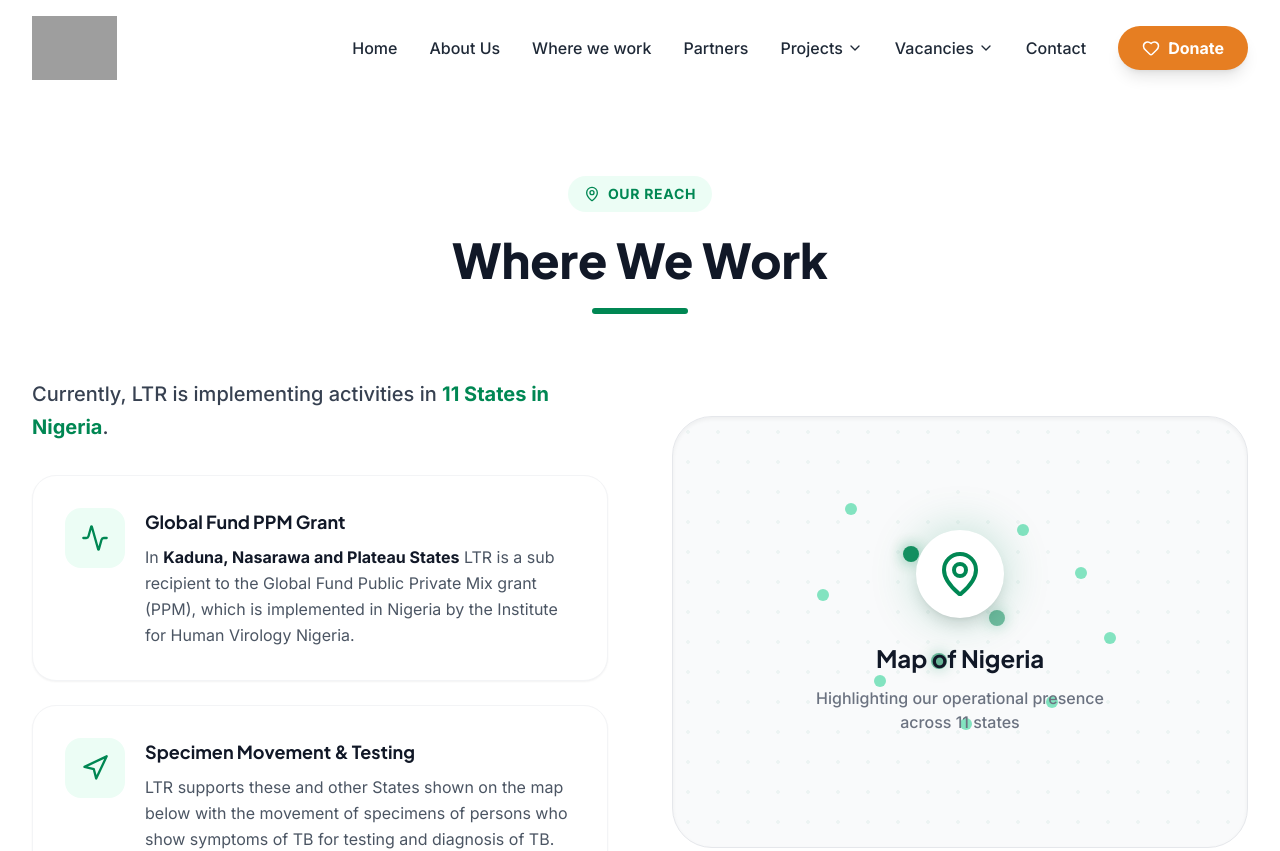
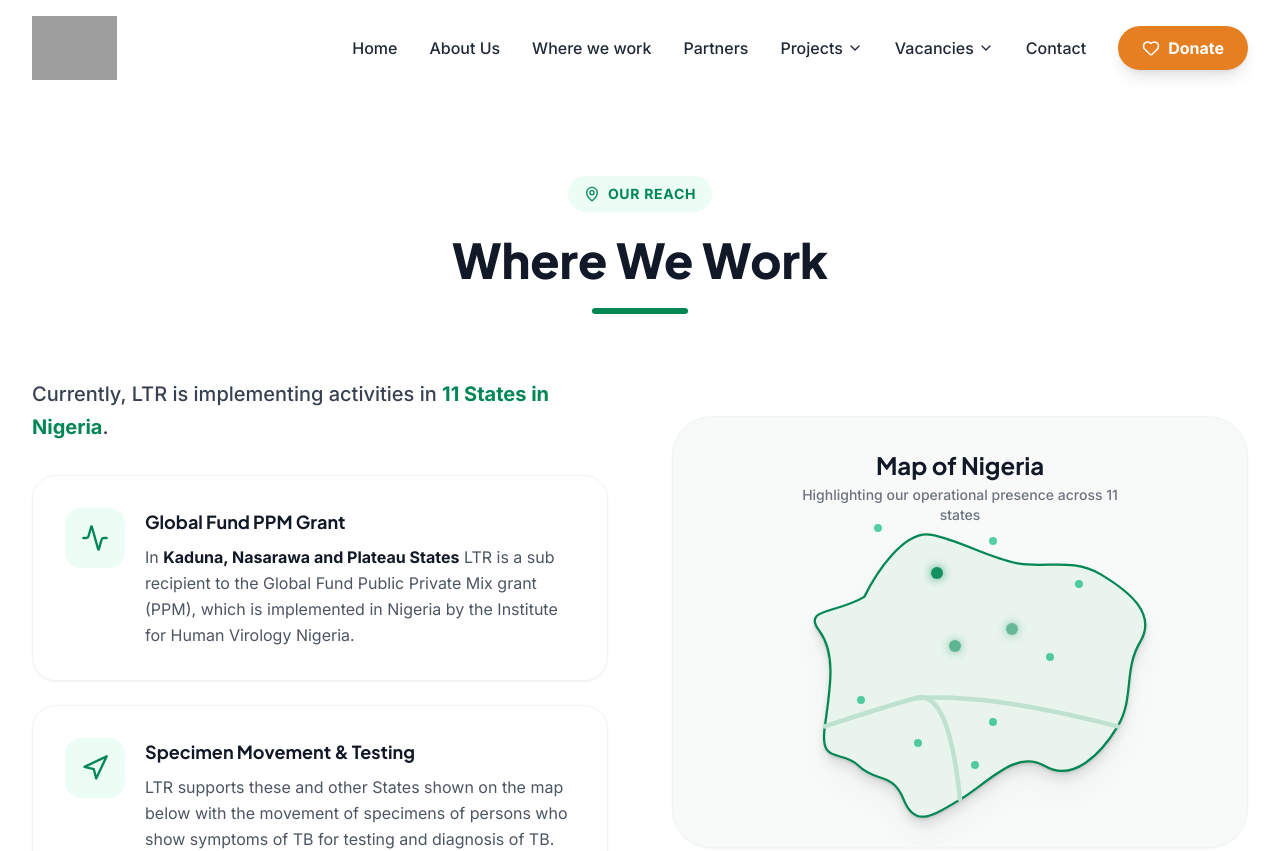
Before and after one commit to tracerootng/LTR, a React (Vite) app: page /where-we-work in a window 1280 px wide. Shown: the top 851 px of the page. Built offline with nearby package versions, Linux system fonts and the light colour scheme; grey boxes are pictures that could not be loaded.

Commit message:
Update Where We Work map to SVG of Nigeria

```diff
--- /dev/null
+++ b/components/NigeriaMapSVG.tsx
@@ -0,0 +1,26 @@
+import React from 'react';
+
+const NigeriaMapSVG: React.FC<{ className?: string }> = ({ className }) => {
+    return (
+        <svg
+            viewBox="0 0 800 650"
+            fill="none"
+            xmlns="http://www.w3.org/2000/svg"
+            className={className}
+        >
+            {/* Outline of Nigeria - Simplified Path for placeholder replacing abstract map */}
+            <path d="M 230,220 C 250,180 300,100 350,110 C 400,120 450,150 500,160 C 550,170 600,150 650,180 C 700,210 750,250 720,300 C 690,350 710,400 680,450 C 650,500 600,550 550,520 C 500,490 450,550 400,580 C 350,610 320,630 300,580 C 280,530 250,550 220,520 C 190,490 150,520 160,450 C 170,380 180,320 150,280 C 120,240 180,250 230,220 Z"
+                fill="#E8F4EC"
+                stroke="#008753"
+                strokeWidth="4"
+                className="drop-shadow-md transition-all duration-300 hover:fill-[#d1e8da]"
+            />
+
+            {/* River divisions roughly representing Niger and Benue */}
+            <path d="M 160,450 Q 250,420 320,400 Q 380,380 400,580" stroke="#bfe1cf" strokeWidth="8" strokeLinecap="round" fill="none" />
+            <path d="M 320,400 Q 450,390 680,450" stroke="#bfe1cf" strokeWidth="8" strokeLinecap="round" fill="none" />
+        </svg>
+    );
+};
+
+export default NigeriaMapSVG;
--- a/components/WhereWeWork.tsx
+++ b/components/WhereWeWork.tsx
@@ -1,6 +1,7 @@
 import React from 'react';
 import { motion } from 'framer-motion';
 import { MapPin, Activity, Navigation } from 'lucide-react';
+import NigeriaMapSVG from './NigeriaMapSVG';
 
 const WhereWeWork: React.FC = () => {
   return (
@@ -89,48 +90,45 @@ const WhereWeWork: React.FC = () => {
             className="relative"
           >
             {/* Map Visualization Container */}
-            <div className="aspect-square md:aspect-[4/3] bg-gray-50 rounded-[2.5rem] overflow-hidden relative border border-gray-200 shadow-inner flex items-center justify-center">
-              {/* Abstract Map Background */}
-              <div className="absolute inset-0 opacity-5" style={{ backgroundImage: 'radial-gradient(#008753 2px, transparent 2px)', backgroundSize: '30px 30px' }}></div>
+            <div className="aspect-square md:aspect-[4/3] bg-[#f8faf9] rounded-[2.5rem] overflow-hidden relative border border-gray-100 shadow-sm flex items-center justify-center">
 
-              <div className="text-center p-8 relative z-10 flex flex-col items-center">
-                <div className="relative mb-6">
-                  <div className="absolute inset-0 bg-[#008753] rounded-full blur-xl opacity-20 animate-pulse"></div>
-                  <div className="bg-white p-5 rounded-full shadow-lg relative">
-                    <MapPin className="w-12 h-12 text-[#008753]" />
-                  </div>
-                </div>
-                <h3 className="text-2xl font-bold text-gray-900 mb-3">Map of Nigeria</h3>
-                <p className="text-gray-500 font-medium max-w-xs">
+              <div className="text-center p-8 absolute top-0 left-0 w-full z-10 flex flex-col items-center pointer-events-none">
+                <h3 className="text-2xl font-bold text-gray-900 mb-1">Map of Nigeria</h3>
+                <p className="text-gray-500 font-medium max-w-xs text-sm">
                   Highlighting our operational presence across 11 states
                 </p>
               </div>
 
-              {/* Decorative map pins representing states */}
-              <div className="absolute top-[30%] left-[40%] group">
-                <div className="w-4 h-4 bg-[#008753] rounded-full shadow-[0_0_15px_rgba(0,135,83,0.6)] animate-pulse"></div>
+              {/* SVG Map of Nigeria */}
+              <div className="w-full h-full p-8 mt-12">
+                <NigeriaMapSVG className="w-full h-full object-contain drop-shadow-xl" />
+              </div>
+
+              {/* Decorative map pins representing states (Adjusted coordinates for SVG) */}
+              <div className="absolute top-[35%] left-[45%] group z-20">
+                <div className="w-3 h-3 bg-[#008753] rounded-full shadow-[0_0_10px_rgba(0,135,83,0.8)] animate-pulse"></div>
                 <div className="absolute -top-8 left-1/2 -translate-x-1/2 bg-gray-900 text-white text-xs py-1 px-2 rounded opacity-0 group-hover:opacity-100 transition-opacity whitespace-nowrap">Kaduna</div>
               </div>
 
-              <div className="absolute top-[45%] left-[55%] group">
-                <div className="w-4 h-4 bg-[#008753] rounded-full shadow-[0_0_15px_rgba(0,135,83,0.6)] animate-pulse" style={{ animationDelay: '0.5s' }}></div>
+              <div className="absolute top-[48%] left-[58%] group z-20">
+                <div className="w-3 h-3 bg-[#008753] rounded-full shadow-[0_0_10px_rgba(0,135,83,0.8)] animate-pulse" style={{ animationDelay: '0.5s' }}></div>
                 <div className="absolute -top-8 left-1/2 -translate-x-1/2 bg-gray-900 text-white text-xs py-1 px-2 rounded opacity-0 group-hover:opacity-100 transition-opacity whitespace-nowrap">Plateau</div>
               </div>
 
-              <div className="absolute top-[55%] left-[45%] group">
-                <div className="w-4 h-4 bg-[#008753] rounded-full shadow-[0_0_15px_rgba(0,135,83,0.6)] animate-pulse" style={{ animationDelay: '1s' }}></div>
+              <div className="absolute top-[52%] left-[48%] group z-20">
+                <div className="w-3 h-3 bg-[#008753] rounded-full shadow-[0_0_10px_rgba(0,135,83,0.8)] animate-pulse" style={{ animationDelay: '1s' }}></div>
                 <div className="absolute -top-8 left-1/2 -translate-x-1/2 bg-gray-900 text-white text-xs py-1 px-2 rounded opacity-0 group-hover:opacity-100 transition-opacity whitespace-nowrap">Nasarawa</div>
               </div>
 
-              {/* Other generic pins */}
-              <div className="absolute top-[20%] left-[30%] w-3 h-3 bg-emerald-400 rounded-full opacity-60"></div>
-              <div className="absolute top-[40%] left-[25%] w-3 h-3 bg-emerald-400 rounded-full opacity-60"></div>
-              <div className="absolute top-[60%] left-[35%] w-3 h-3 bg-emerald-400 rounded-full opacity-60"></div>
-              <div className="absolute top-[70%] left-[50%] w-3 h-3 bg-emerald-400 rounded-full opacity-60"></div>
-              <div className="absolute top-[65%] left-[65%] w-3 h-3 bg-emerald-400 rounded-full opacity-60"></div>
-              <div className="absolute top-[35%] left-[70%] w-3 h-3 bg-emerald-400 rounded-full opacity-60"></div>
-              <div className="absolute top-[25%] left-[60%] w-3 h-3 bg-emerald-400 rounded-full opacity-60"></div>
-              <div className="absolute top-[50%] left-[75%] w-3 h-3 bg-emerald-400 rounded-full opacity-60"></div>
+              {/* Other generic pins representing the rest of the 11 states */}
+              <div className="absolute top-[25%] left-[35%] w-2 h-2 bg-emerald-500 rounded-full opacity-70 z-20"></div> {/* Sokoto/Zamfara area */}
+              <div className="absolute top-[28%] left-[55%] w-2 h-2 bg-emerald-500 rounded-full opacity-70 z-20"></div> {/* Kano/Jigawa area */}
+              <div className="absolute top-[38%] left-[70%] w-2 h-2 bg-emerald-500 rounded-full opacity-70 z-20"></div> {/* Borno/Yobe area */}
+              <div className="absolute top-[65%] left-[32%] w-2 h-2 bg-emerald-500 rounded-full opacity-70 z-20"></div> {/* Oyo/Osun area */}
+              <div className="absolute top-[75%] left-[42%] w-2 h-2 bg-emerald-500 rounded-full opacity-70 z-20"></div> {/* Edo/Delta area */}
+              <div className="absolute top-[70%] left-[55%] w-2 h-2 bg-emerald-500 rounded-full opacity-70 z-20"></div> {/* Enugu/Anambra area */}
+              <div className="absolute top-[80%] left-[52%] w-2 h-2 bg-emerald-500 rounded-full opacity-70 z-20"></div> {/* Rivers/Bayelsa area */}
+              <div className="absolute top-[55%] left-[65%] w-2 h-2 bg-emerald-500 rounded-full opacity-70 z-20"></div> {/* Taraba area */}
             </div>
 
             {/* Accents */}
```
